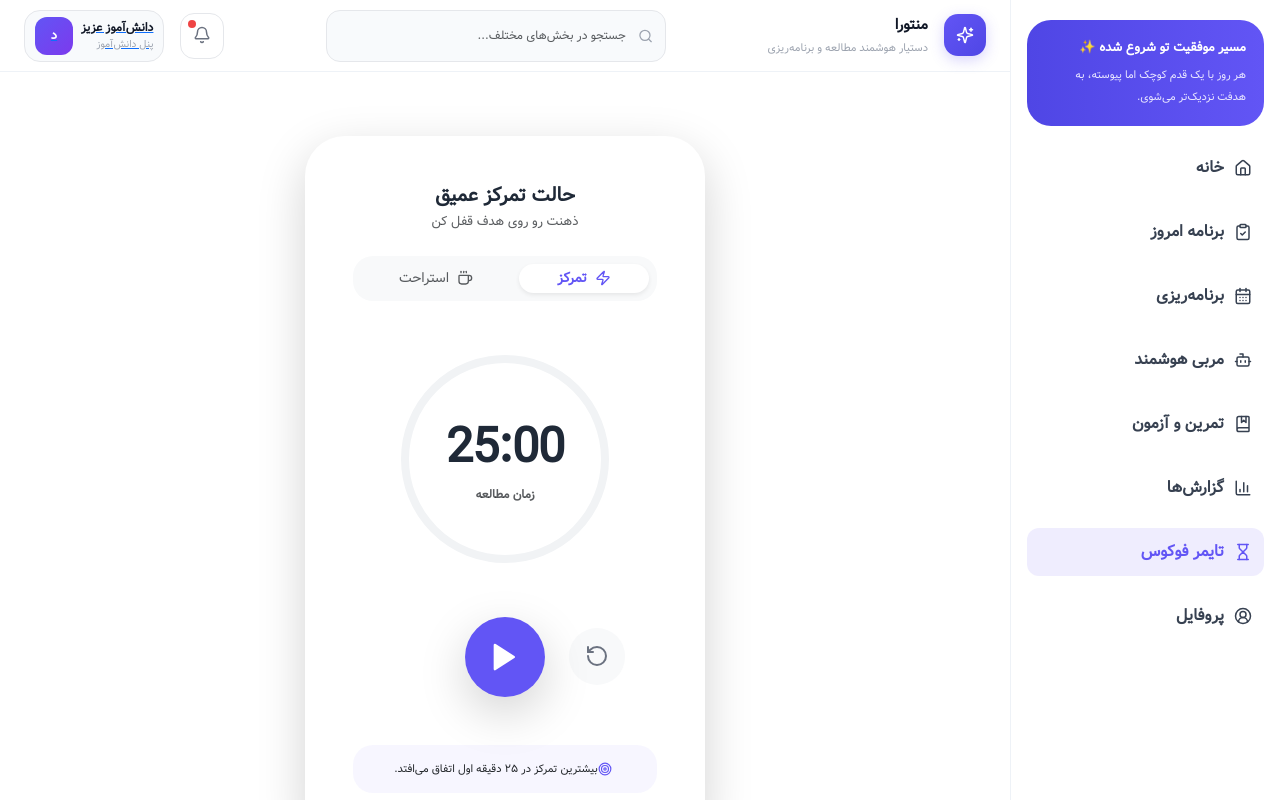
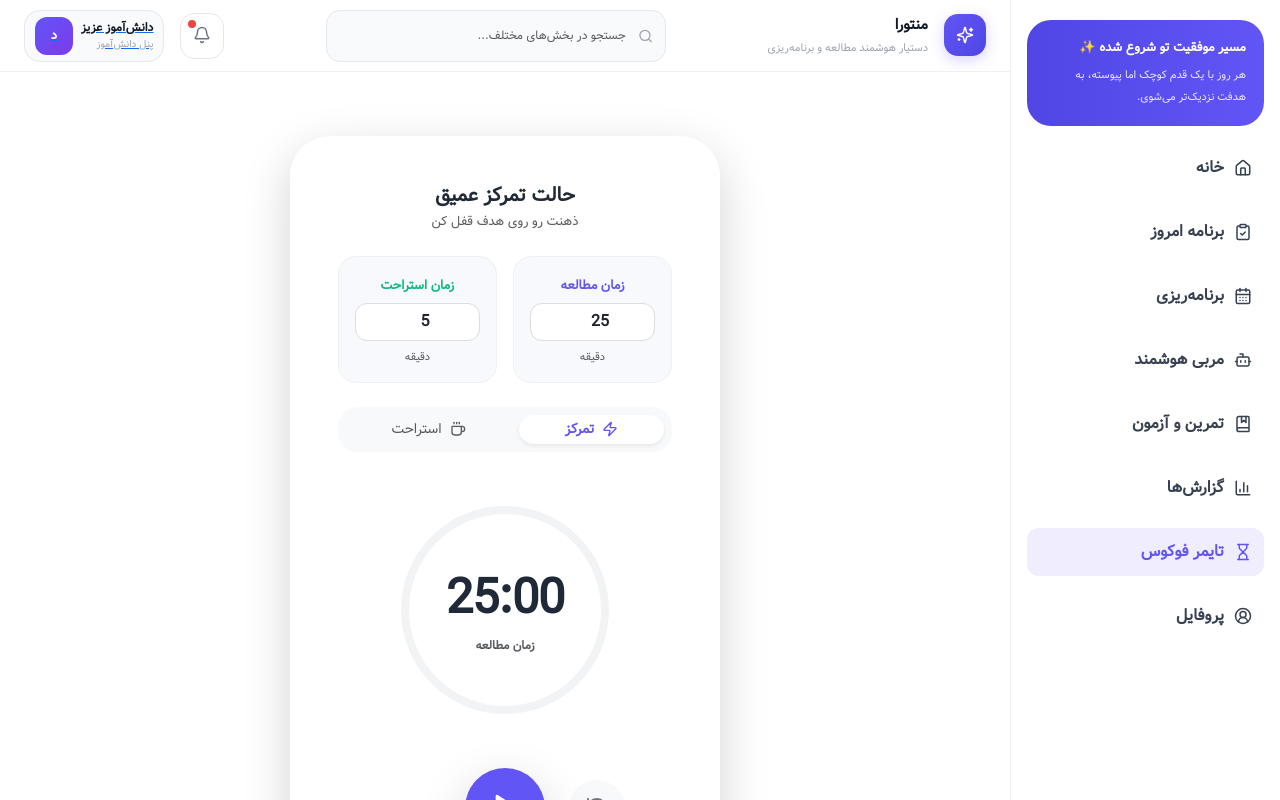
Before and after one commit to ARS6666/Mentoral_web, a React (Create React App) app in the folder mentora_web/: page /focustimer in a window 1280 px wide. Shown: the top 800 px of the page. Built offline with nearby package versions, Linux system fonts and the light colour scheme.

Commit message:
improvment

```diff
--- a/mentora_web/src/components/FocusTimer.js
+++ b/mentora_web/src/components/FocusTimer.js
@@ -1,14 +1,18 @@
-import React, { useState, useEffect, useRef } from 'react';
-import { Play, Pause, RotateCcw, Coffee, Target, Zap } from 'lucide-react';
+import React, { useState, useEffect, useRef } from "react";
+import { Play, Pause, RotateCcw, Coffee, Target, Zap } from "lucide-react";
 
 const FocusTimer = () => {
+  const [focusMinutes, setFocusMinutes] = useState(25);
+  const [breakMinutes, setBreakMinutes] = useState(5);
+
+  const [mode, setMode] = useState("focus"); // focus | break
   const [seconds, setSeconds] = useState(25 * 60);
   const [isActive, setIsActive] = useState(false);
-  const [mode, setMode] = useState('focus'); // 'focus' or 'break'
+
   const timerRef = useRef(null);
 
-  const totalTime = mode === 'focus' ? 25 * 60 : 5 * 60;
-  const progress = ((totalTime - seconds) / totalTime) * 100;
+  const totalTime = mode === "focus" ? focusMinutes * 60 : breakMinutes * 60;
+  const progress = totalTime > 0 ? ((totalTime - seconds) / totalTime) * 100 : 0;
 
   useEffect(() => {
     if (isActive && seconds > 0) {
@@ -18,56 +22,167 @@ const FocusTimer = () => {
     } else if (seconds === 0) {
       clearInterval(timerRef.current);
       setIsActive(false);
-      alert(mode === 'focus' ? "زمان تمرکز تمام شد! وقت استراحته." : "استراحت تمام شد! آماده‌ای؟");
+      alert(mode === "focus" ? "زمان تمرکز تمام شد! وقت استراحته." : "استراحت تمام شد! آماده‌ای؟");
     } else {
       clearInterval(timerRef.current);
     }
+
     return () => clearInterval(timerRef.current);
   }, [isActive, seconds, mode]);
 
-  const toggleTimer = () => setIsActive(!isActive);
+  useEffect(() => {
+    setIsActive(false);
+    setSeconds(mode === "focus" ? focusMinutes * 60 : breakMinutes * 60);
+  }, [focusMinutes, breakMinutes, mode]);
+
+  const toggleTimer = () => {
+    setIsActive((prev) => !prev);
+  };
 
   const resetTimer = () => {
     setIsActive(false);
-    setSeconds(mode === 'focus' ? 25 * 60 : 5 * 60);
+    setSeconds(mode === "focus" ? focusMinutes * 60 : breakMinutes * 60);
   };
 
   const switchMode = (newMode) => {
     setMode(newMode);
     setIsActive(false);
-    setSeconds(newMode === 'focus' ? 25 * 60 : 5 * 60);
+    setSeconds(newMode === "focus" ? focusMinutes * 60 : breakMinutes * 60);
   };
 
   const formatTime = (secs) => {
     const mins = Math.floor(secs / 60);
     const s = secs % 60;
-    return `${mins.toString().padStart(2, '0')}:${s.toString().padStart(2, '0')}`;
+    return `${mins.toString().padStart(2, "0")}:${s.toString().padStart(2, "0")}`;
   };
 
+  const circumference = 2 * Math.PI * 100;
+
   return (
-    <div className="container py-5 d-flex justify-content-center" style={{ direction: 'rtl', fontFamily: 'Vazir, Tahoma, sans-serif' }}>
-      <div className="card border-0 shadow-lg" style={{ borderRadius: '40px', maxWidth: '400px', width: '100%', background: '#fff' }}>
+    <div
+      className="container py-5 d-flex justify-content-center"
+      style={{ direction: "rtl", fontFamily: "Vazir, Tahoma, sans-serif" }}
+    >
+      <div
+        className="card border-0 shadow-lg"
+        style={{
+          borderRadius: "40px",
+          maxWidth: "430px",
+          width: "100%",
+          background: "#fff",
+        }}
+      >
         <div className="card-body p-5 text-center">
-
           {/* Header */}
           <div className="mb-4">
-            <h2 className="fw-bold mb-1" style={{ fontSize: '20px', color: '#1f2937' }}>حالت تمرکز عمیق</h2>
-            <p className="text-muted" style={{ fontSize: '13px' }}>ذهنت رو روی هدف قفل کن</p>
+            <h2 className="fw-bold mb-1" style={{ fontSize: "20px", color: "#1f2937" }}>
+              حالت تمرکز عمیق
+            </h2>
+            <p className="text-muted" style={{ fontSize: "13px" }}>
+              ذهنت رو روی هدف قفل کن
+            </p>
+          </div>
+
+          {/* Time Settings */}
+          <div className="row g-3 mb-4">
+            <div className="col-6">
+              <div
+                className="p-3"
+                style={{
+                  background: "#f8f9fc",
+                  borderRadius: "18px",
+                  border: "1px solid #eef0f6",
+                }}
+              >
+                <label
+                  className="form-label fw-bold mb-2"
+                  style={{ fontSize: "13px", color: "#6255f5" }}
+                >
+                  زمان مطالعه
+                </label>
+                <input
+                  type="number"
+                  min="1"
+                  max="180"
+                  value={focusMinutes}
+                  onChange={(e) => setFocusMinutes(Number(e.target.value))}
+                  className="form-control text-center"
+                  style={{
+                    borderRadius: "12px",
+                    border: "1px solid #ddd",
+                    fontWeight: "700",
+                  }}
+                />
+                <div className="mt-2 text-muted" style={{ fontSize: "11px" }}>
+                  دقیقه
+                </div>
+              </div>
+            </div>
+
+            <div className="col-6">
+              <div
+                className="p-3"
+                style={{
+                  background: "#f8f9fc",
+                  borderRadius: "18px",
+                  border: "1px solid #eef0f6",
+                }}
+              >
+                <label
+                  className="form-label fw-bold mb-2"
+                  style={{ fontSize: "13px", color: "#10b981" }}
+                >
+                  زمان استراحت
+                </label>
+                <input
+                  type="number"
+                  min="1"
+                  max="60"
+                  value={breakMinutes}
+                  onChange={(e) => setBreakMinutes(Number(e.target.value))}
+                  className="form-control text-center"
+                  style={{
+                    borderRadius: "12px",
+                    border: "1px solid #ddd",
+                    fontWeight: "700",
+                  }}
+                />
+                <div className="mt-2 text-muted" style={{ fontSize: "11px" }}>
+                  دقیقه
+                </div>
+              </div>
+            </div>
           </div>
 
           {/* Mode Switcher */}
-          <div className="d-flex justify-content-center gap-2 mb-5 bg-light p-2" style={{ borderRadius: '20px' }}>
+          <div
+            className="d-flex justify-content-center gap-2 mb-5 bg-light p-2"
+            style={{ borderRadius: "20px" }}
+          >
             <button
-              onClick={() => switchMode('focus')}
-              className={`btn btn-sm border-0 flex-grow-1 d-flex align-items-center justify-content-center gap-2 ${mode === 'focus' ? 'bg-white shadow-sm fw-bold' : 'text-muted'}`}
-              style={{ borderRadius: '15px', transition: '0.3s', color: mode === 'focus' ? '#6255f5' : '#6b7280' }}
+              onClick={() => switchMode("focus")}
+              className={`btn btn-sm border-0 flex-grow-1 d-flex align-items-center justify-content-center gap-2 ${
+                mode === "focus" ? "bg-white shadow-sm fw-bold" : "text-muted"
+              }`}
+              style={{
+                borderRadius: "15px",
+                transition: "0.3s",
+                color: mode === "focus" ? "#6255f5" : "#6b7280",
+              }}
             >
               <Zap size={16} /> تمرکز
             </button>
+
             <button
-              onClick={() => switchMode('break')}
-              className={`btn btn-sm border-0 flex-grow-1 d-flex align-items-center justify-content-center gap-2 ${mode === 'break' ? 'bg-white shadow-sm fw-bold' : 'text-muted'}`}
-              style={{ borderRadius: '15px', transition: '0.3s', color: mode === 'break' ? '#10b981' : '#6b7280' }}
+              onClick={() => switchMode("break")}
+              className={`btn btn-sm border-0 flex-grow-1 d-flex align-items-center justify-content-center gap-2 ${
+                mode === "break" ? "bg-white shadow-sm fw-bold" : "text-muted"
+              }`}
+              style={{
+                borderRadius: "15px",
+                transition: "0.3s",
+                color: mode === "break" ? "#10b981" : "#6b7280",
+              }}
             >
               <Coffee size={16} /> استراحت
             </button>
@@ -76,23 +191,45 @@ const FocusTimer = () => {
           {/* Circular Progress & Timer */}
           <div className="position-relative d-flex justify-content-center align-items-center mb-5">
             <svg width="220" height="220" viewBox="0 0 220 220">
-              <circle cx="110" cy="110" r="100" fill="none" stroke="#f1f3f5" strokeWidth="8" />
               <circle
-                cx="110" cy="110" r="100" fill="none"
-                stroke={mode === 'focus' ? '#6255f5' : '#10b981'}
+                cx="110"
+                cy="110"
+                r="100"
+                fill="none"
+                stroke="#f1f3f5"
                 strokeWidth="8"
-                strokeDasharray="628"
-                strokeDashoffset={628 - (628 * progress) / 100}
+              />
+              <circle
+                cx="110"
+                cy="110"
+                r="100"
+                fill="none"
+                stroke={mode === "focus" ? "#6255f5" : "#10b981"}
+                strokeWidth="8"
+                strokeDasharray={circumference}
+                strokeDashoffset={circumference - (circumference * progress) / 100}
                 strokeLinecap="round"
-                style={{ transition: 'stroke-dashoffset 1s linear', transform: 'rotate(-90deg)', transformOrigin: 'center' }}
+                style={{
+                  transition: "stroke-dashoffset 1s linear",
+                  transform: "rotate(-90deg)",
+                  transformOrigin: "center",
+                }}
               />
             </svg>
+
             <div className="position-absolute text-center">
-              <div style={{ fontSize: '48px', fontWeight: '900', color: '#1f2937', letterSpacing: '-1px' }}>
+              <div
+                style={{
+                  fontSize: "48px",
+                  fontWeight: "900",
+                  color: "#1f2937",
+                  letterSpacing: "-1px",
+                }}
+              >
                 {formatTime(seconds)}
               </div>
-              <div className="text-muted fw-bold" style={{ fontSize: '12px' }}>
-                {mode === 'focus' ? 'زمان مطالعه' : 'زمان استراحت'}
+              <div className="text-muted fw-bold" style={{ fontSize: "12px" }}>
+                {mode === "focus" ? "زمان مطالعه" : "زمان استراحت"}
               </div>
             </div>
           </div>
@@ -102,36 +239,71 @@ const FocusTimer = () => {
             <button
               onClick={resetTimer}
               className="btn border-0 p-3"
-              style={{ borderRadius: '50%', background: '#f8f9fa', color: '#6b7280' }}
+              style={{
+                borderRadius: "50%",
+                background: "#f8f9fa",
+                color: "#6b7280",
+                width: "56px",
+                height: "56px",
+                display: "flex",
+                alignItems: "center",
+                justifyContent: "center",
+              }}
             >
               <RotateCcw size={24} />
             </button>
 
             <button
               onClick={toggleTimer}
-              className="btn d-flex align-items-center justify-content-center shadow-lg"
+              className="btn shadow-lg"
               style={{
-                width: '80px', height: '80px', borderRadius: '50%',
-                background: mode === 'focus' ? '#6255f5' : '#10b981',
-                color: 'white', border: 'none'
+                width: "80px",
+                height: "80px",
+                borderRadius: "50%",
+                background: mode === "focus" ? "#6255f5" : "#10b981",
+                color: "white",
+                border: "none",
+                display: "flex",
+                alignItems: "center",
+                justifyContent: "center",
+                padding: 0,
               }}
             >
-              {isActive ? <Pause size={32} fill="white" /> : <Play size={32} fill="white" style={{ marginLeft: '-4px' }} />}
+              {isActive ? (
+                <Pause size={32} />
+              ) : (
+                <Play size={32} fill="white" />
+              )}
             </button>
 
-            <div className="p-3" style={{ opacity: 0 }}>
-              <RotateCcw size={24} />
-            </div>
+            <div
+              style={{
+                width: "56px",
+                height: "56px",
+                opacity: 0,
+              }}
+            />
           </div>
 
           {/* Motivational Tip */}
-          <div className="mt-5 p-3" style={{ background: 'rgba(98, 85, 245, 0.05)', borderRadius: '20px' }}>
-             <p className="mb-0 text-dark" style={{ fontSize: '11px', fontWeight: '500' }}>
-               <Target size={14} className="me-1" style={{ color: '#6255f5' }} />
-               بیشترین تمرکز در ۲۵ دقیقه اول اتفاق می‌افتد.
-             </p>
+          <div
+            className="mt-5 p-3"
+            style={{
+              background: mode === "focus" ? "rgba(98, 85, 245, 0.05)" : "rgba(16, 185, 129, 0.08)",
+              borderRadius: "20px",
+            }}
+          >
+            <p className="mb-0 text-dark" style={{ fontSize: "11px", fontWeight: "500" }}>
+              <Target
+                size={14}
+                className="me-1"
+                style={{ color: mode === "focus" ? "#6255f5" : "#10b981" }}
+              />
+              {mode === "focus"
+                ? "بیشترین تمرکز در ۲۵ دقیقه اول اتفاق می‌افتد."
+                : "استراحت کوتاه، بازدهی مطالعه را بیشتر می‌کند."}
+            </p>
           </div>
-
         </div>
       </div>
     </div>
```
Also changed, not shown: mentora_web/src/components/Home.js (+4 -4 lines).
